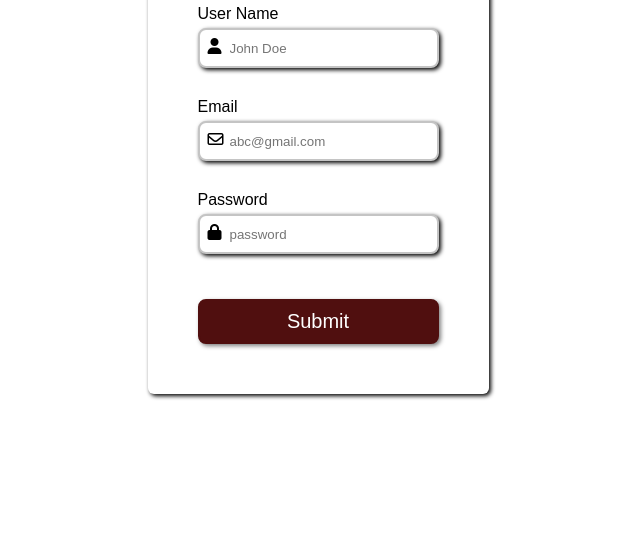
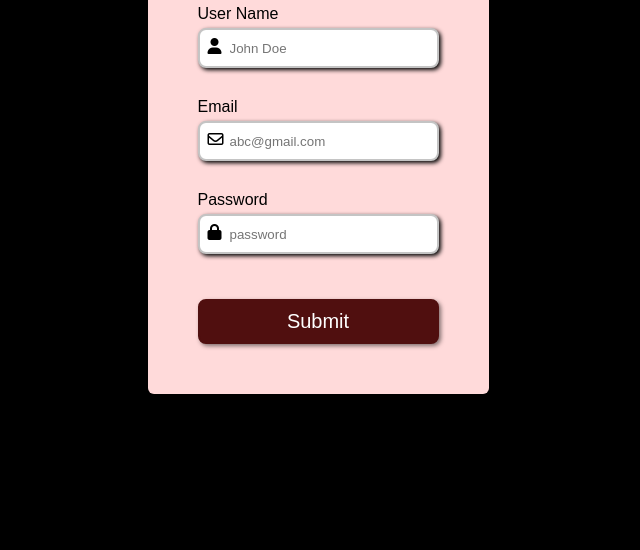
Before and after one commit to AGs-hue/form, a plain HTML site: page index.html in a window 1280 px wide. Shown: the part 250-800 px from the top of the page, without its empty margins (322-962 px from the left). Drawn offline with Linux system fonts and the light colour scheme.

Commit message:
update repo

```diff
--- a/css/style.css
+++ b/css/style.css
@@ -10,12 +10,14 @@ body {
   display: flex;
   height: 100vh;
   /* width: 100%; */
-  /* background-color: red; */
+  background-color: black;
   justify-content: center;
   align-items: center;
 }
+
 form {
   display: flex;
+  background-color: #ffdada;
   /* align-items: center; */
   flex-direction: column;
   justify-content: center;
```
Also changed, not shown: index.html (+11 -0 lines), images/logo.jpeg (added).
